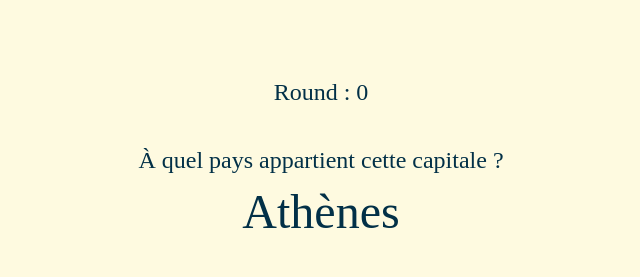
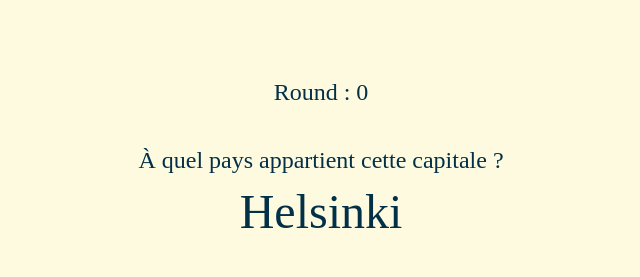
Before and after one commit to rqphy/geo_quizz, a React (Vite) app: page / in a window 1280 px wide. Shown: the top 277 px of the page, without its empty margins (319-959 px from the left). Built offline with nearby package versions, Linux system fonts and the light colour scheme.

Commit message:
:sparkles: handle new round

```diff
--- a/src/components/Quizz/Quizz.tsx
+++ b/src/components/Quizz/Quizz.tsx
@@ -3,7 +3,7 @@ import { Gamemode } from "../../types/types"
 import Question from "../Question/Question"
 import GameForm from "../GameForm/GameForm"
 import { useEffect, useState } from "react"
-import useRoundCountStore from '../../stores/roundCount'
+import useRoundCountStore from "../../stores/roundCount"
 import "./quizz.scss"
 
 interface IQuizzProps {
@@ -27,6 +27,11 @@ export default function Quizz({ countriesList }: IQuizzProps) {
 		}
 	}, [countryId, gamemode])
 
+	useEffect(() => {
+		setCountryId(Math.round(Math.random() * countriesList.length))
+		setGamemode(Math.random() > 0.5 ? 'findCapital' : 'findCountry')
+	}, [roundCount])
+
 	return (
 		<div className="quizz">
 			<p className="quizz__roundCount">Round : {roundCount}</p>
```
